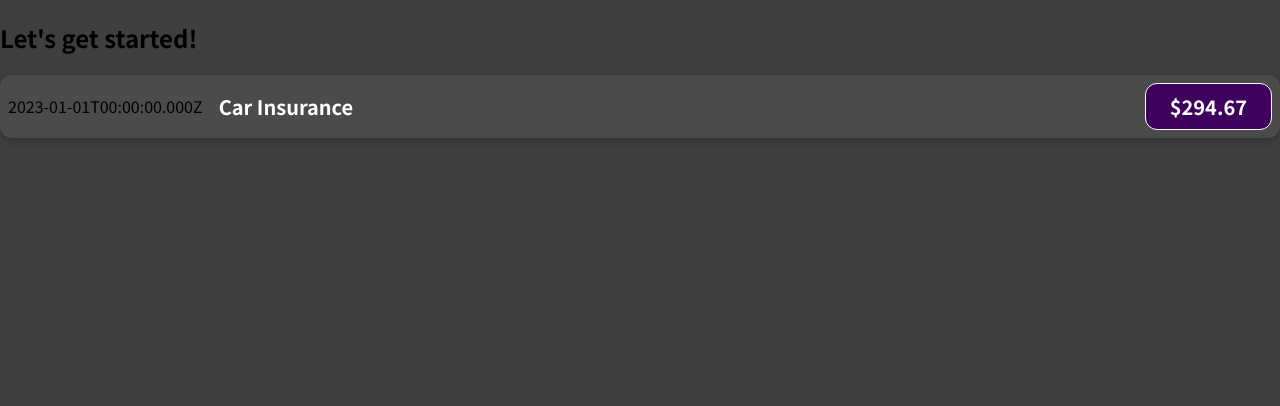
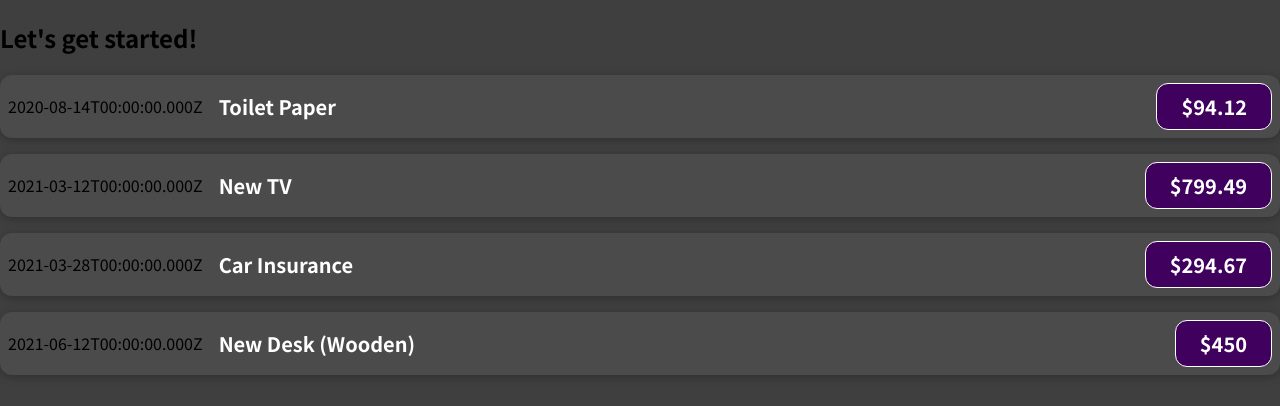
Before and after one commit to RomuloMPereira/react-complete-guide-project01, a JavaScript app: page / in a window 1280 px wide. Shown: the top 406 px of the page. Built offline with nearby package versions, Linux system fonts and the light colour scheme.

Commit message:
Passing data via props

```diff
--- a/src/App.js
+++ b/src/App.js
@@ -1,10 +1,51 @@
 import ExpenseItem from './components/ExpenseItem';
 
 function App() {
+  const expenses = [
+    {
+      id: 'e1',
+      title: 'Toilet Paper',
+      amount: 94.12,
+      date: new Date(2020, 7, 14),
+    },
+    { id: 'e2', title: 'New TV', amount: 799.49, date: new Date(2021, 2, 12) },
+    {
+      id: 'e3',
+      title: 'Car Insurance',
+      amount: 294.67,
+      date: new Date(2021, 2, 28),
+    },
+    {
+      id: 'e4',
+      title: 'New Desk (Wooden)',
+      amount: 450,
+      date: new Date(2021, 5, 12),
+    },
+  ];
+
   return (
     <div>
       <h2>Let's get started!</h2>
-      <ExpenseItem></ExpenseItem>
+      <ExpenseItem
+        title={expenses[0].title}
+        amount={expenses[0].amount}
+        date={expenses[0].date}
+      ></ExpenseItem>
+      <ExpenseItem
+        title={expenses[1].title}
+        amount={expenses[1].amount}
+        date={expenses[1].date}
+      ></ExpenseItem>
+      <ExpenseItem
+        title={expenses[2].title}
+        amount={expenses[2].amount}
+        date={expenses[2].date}
+      ></ExpenseItem>
+      <ExpenseItem
+        title={expenses[3].title}
+        amount={expenses[3].amount}
+        date={expenses[3].date}
+      ></ExpenseItem>
     </div>
   );
 }
--- a/src/components/ExpenseItem.js
+++ b/src/components/ExpenseItem.js
@@ -1,16 +1,12 @@
 import './ExpenseItem.css';
 
-function ExpenseItem() {
-    const expenseDate = new Date(2022, 12, 1);
-    const expenseTitle = 'Car Insurance';
-    const expenseAmount = 294.67;
-
+function ExpenseItem(props) {
     return (
         <div className='expense-item'>
-            <div>{expenseDate.toISOString()}</div>
+            <div>{props.date.toISOString()}</div>
             <div className='expense-item__description'>
-                <h2>{expenseTitle}</h2>
-                <div className='expense-item__price'>${expenseAmount}</div>
+                <h2>{props.title}</h2>
+                <div className='expense-item__price'>${props.amount}</div>
             </div>
         </div>
     );
```
